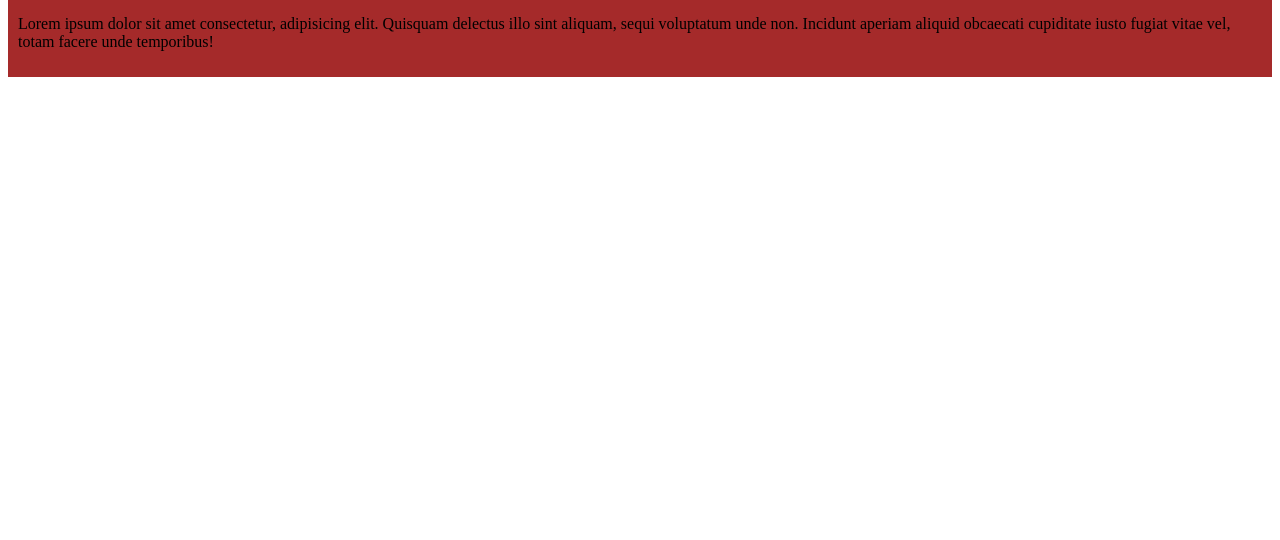
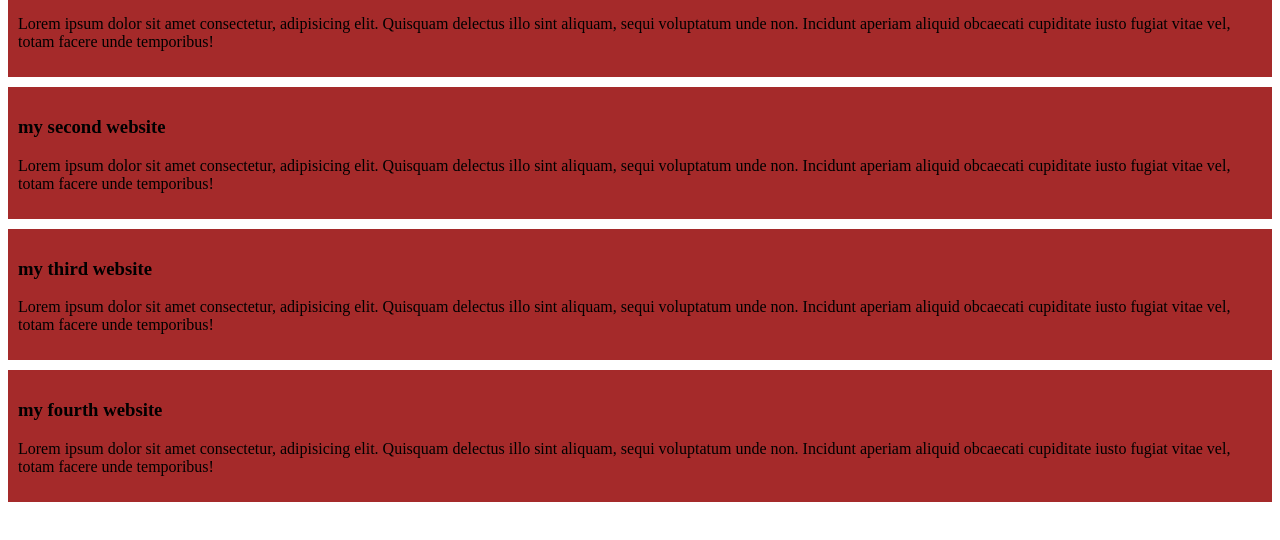
Before and after one commit to FardinFoyes/my-first-website, a plain HTML site: page index.html in a window 1280 px wide. Shown: the part 62-602 px from the top of the page. Drawn offline with Linux system fonts and the light colour scheme.

Commit message:
added the second,third and fourth blog

```diff
--- a/index.html
+++ b/index.html
@@ -11,5 +11,17 @@
         <h3>my first website</h3>
         <p>Lorem ipsum dolor sit amet consectetur, adipisicing elit. Quisquam delectus illo sint aliquam, sequi voluptatum unde non. Incidunt aperiam aliquid obcaecati cupiditate iusto fugiat vitae vel, totam facere unde temporibus!</p>
     </div>
+    <div>
+        <h3>my second website</h3>
+        <p>Lorem ipsum dolor sit amet consectetur, adipisicing elit. Quisquam delectus illo sint aliquam, sequi voluptatum unde non. Incidunt aperiam aliquid obcaecati cupiditate iusto fugiat vitae vel, totam facere unde temporibus!</p>
+    </div>
+    <div>
+        <h3>my third website</h3>
+        <p>Lorem ipsum dolor sit amet consectetur, adipisicing elit. Quisquam delectus illo sint aliquam, sequi voluptatum unde non. Incidunt aperiam aliquid obcaecati cupiditate iusto fugiat vitae vel, totam facere unde temporibus!</p>
+    </div>
+    <div>
+        <h3>my fourth website</h3>
+        <p>Lorem ipsum dolor sit amet consectetur, adipisicing elit. Quisquam delectus illo sint aliquam, sequi voluptatum unde non. Incidunt aperiam aliquid obcaecati cupiditate iusto fugiat vitae vel, totam facere unde temporibus!</p>
+    </div>
 </body>
 </html>
--- a/styles/blog.css
+++ b/styles/blog.css
@@ -1,4 +1,5 @@
 div{
     background-color: brown;
     padding: 10px;
+    margin-bottom: 10px;
 }
```
